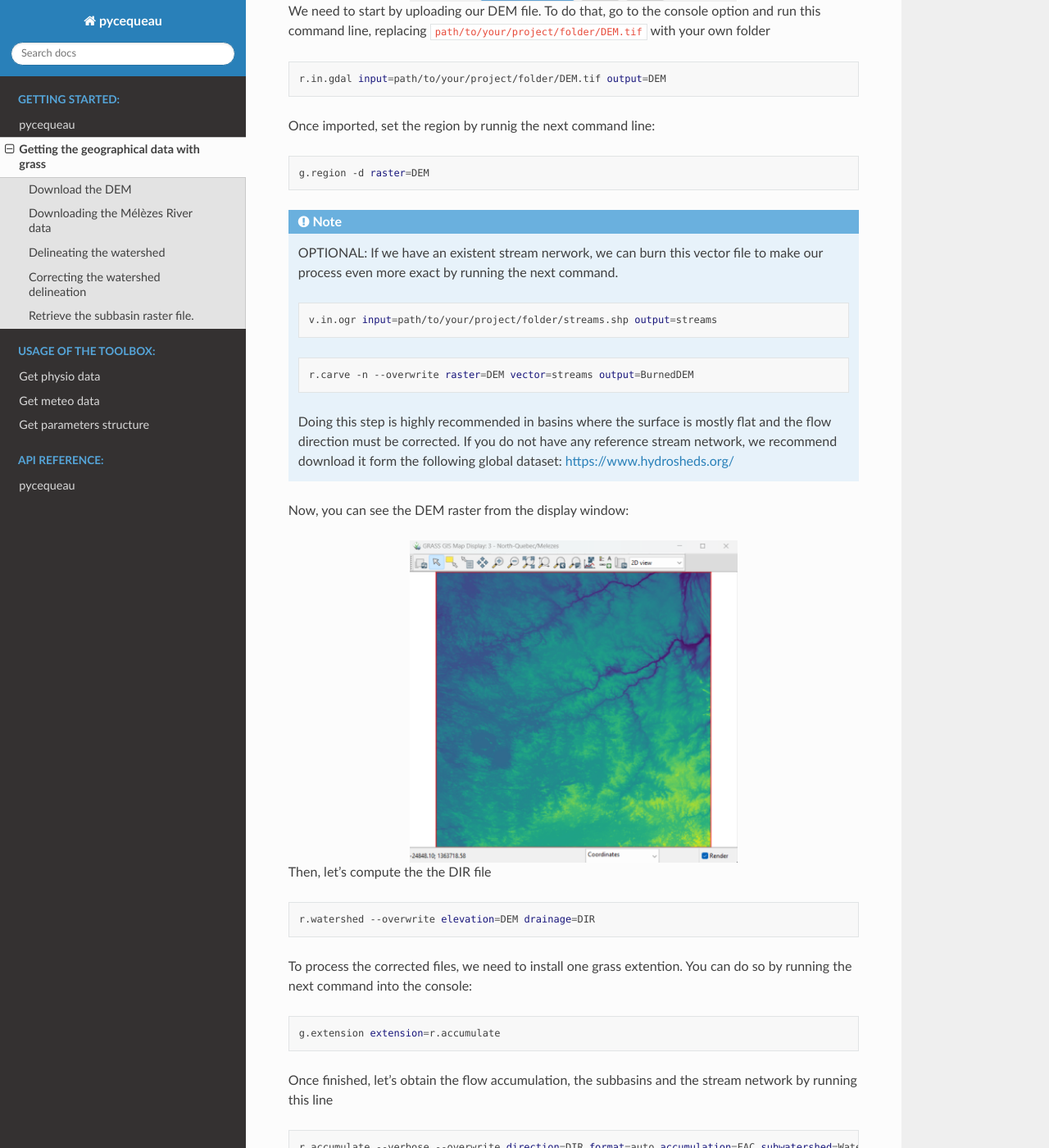
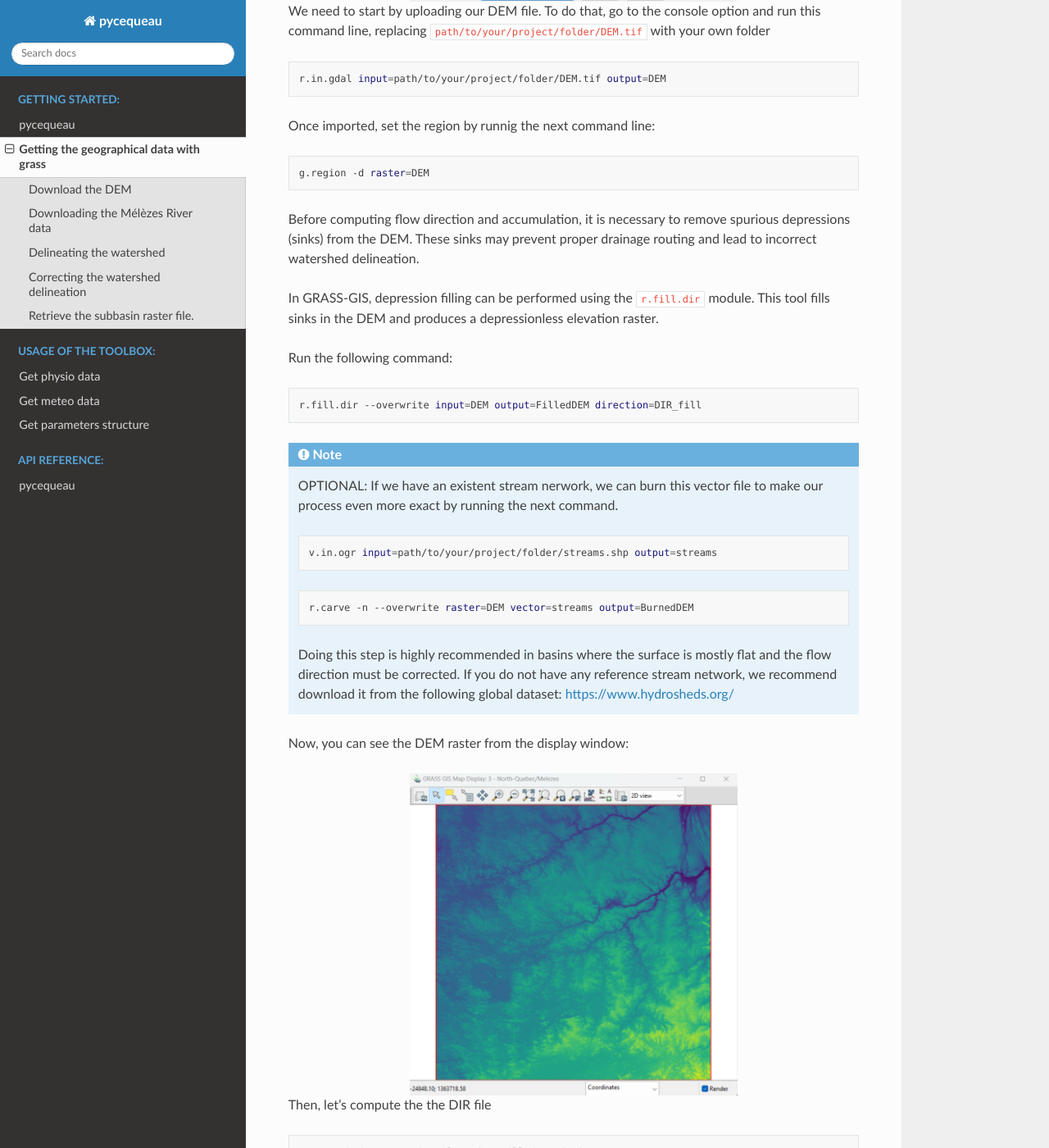
Before and after one commit to erinconv/pycequeau, a Sphinx documentation site: the page built from docs/grass.rst, in a window 1280 px wide and 1400 px high, scrolled down 3552 px. Shown: the whole window at 82% size. Built offline with Sphinx 7.4.7 and the Read the Docs theme 3.1.0, drawn with Linux system fonts in a browser that asks for light colours.

Commit message:
Added filling steps in the GRASS-GIS documentation

```diff
--- a/docs/grass.rst
+++ b/docs/grass.rst
@@ -88,6 +88,18 @@ Once imported, set the region by runnig the next command line:
 
   g.region -d raster=DEM
 
+Before computing flow direction and accumulation, it is necessary to remove spurious depressions (sinks) from the DEM. These sinks may prevent proper
+drainage routing and lead to incorrect watershed delineation.
+
+In GRASS-GIS, depression filling can be performed using the ``r.fill.dir`` module. This tool fills sinks in the DEM and produces a depressionless elevation raster.
+
+Run the following command:
+
+.. code-block:: bash
+
+  r.fill.dir --overwrite input=DEM output=FilledDEM direction=DIR_fill
+
+
 .. note::
 
     OPTIONAL: If we have an existent stream nerwork, we can burn this vector file to make our process even more exact by running the next command.
@@ -100,7 +112,8 @@ Once imported, set the region by runnig the next command line:
 
       r.carve -n --overwrite raster=DEM vector=streams output=BurnedDEM
 
-    Doing this step is highly recommended in basins where the surface is mostly flat and the flow direction must be corrected. If you do not have any reference stream network, we recommend download it form the following global dataset: https://www.hydrosheds.org/
+    Doing this step is highly recommended in basins where the surface is mostly flat and the flow direction must be corrected. If you do not have any
+    reference stream network, we recommend download it from the following global dataset: https://www.hydrosheds.org/
 
 
 
@@ -115,7 +128,7 @@ Then, let's compute the the DIR file
 
 .. code-block:: bash
 
-  r.watershed --overwrite elevation=DEM drainage=DIR
+  r.watershed --overwrite elevation=FilledDEM drainage=DIR
 
 
 To process the corrected files, we need to install one grass extention. You can do so by running the next command into the console:
```
